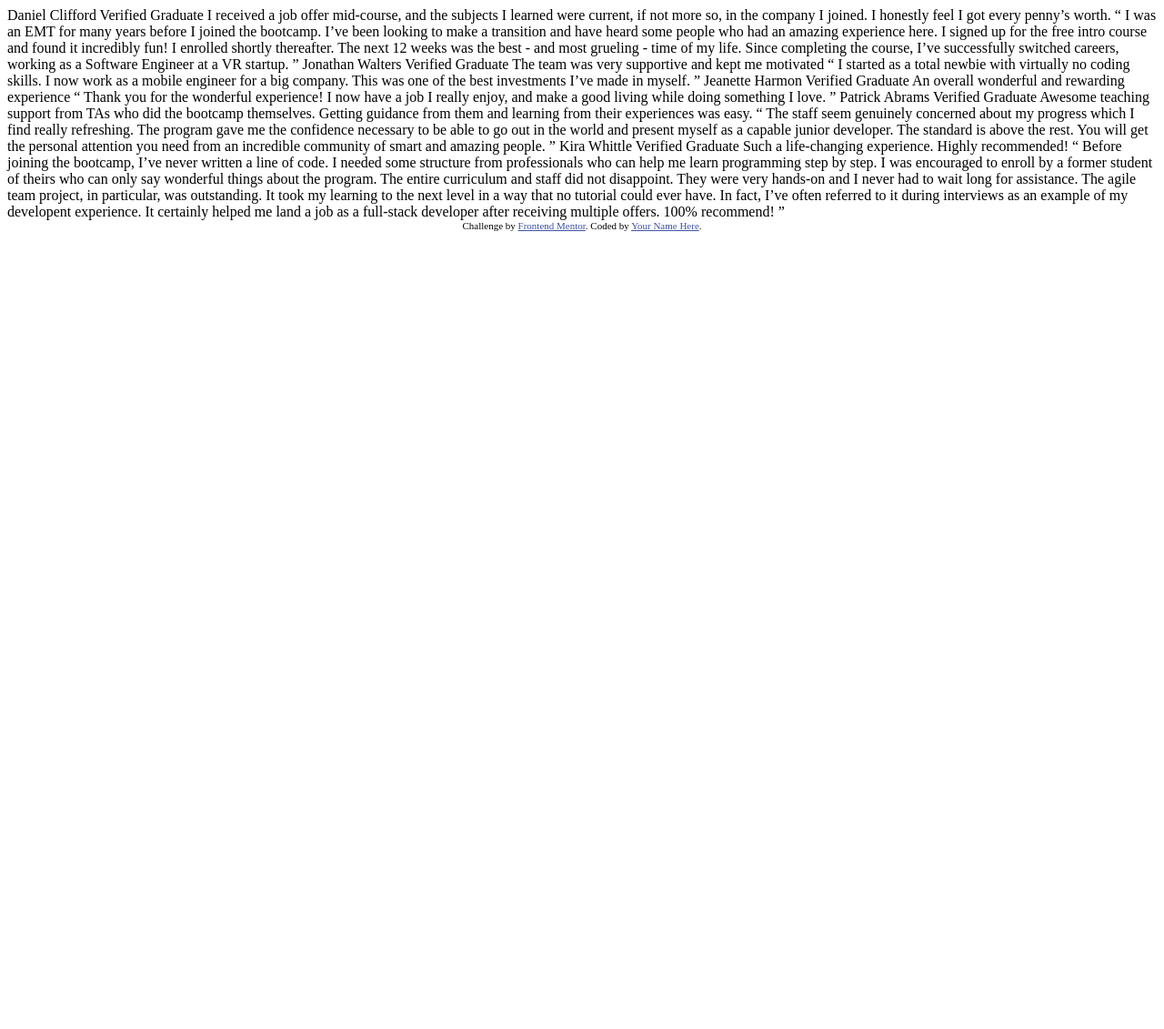
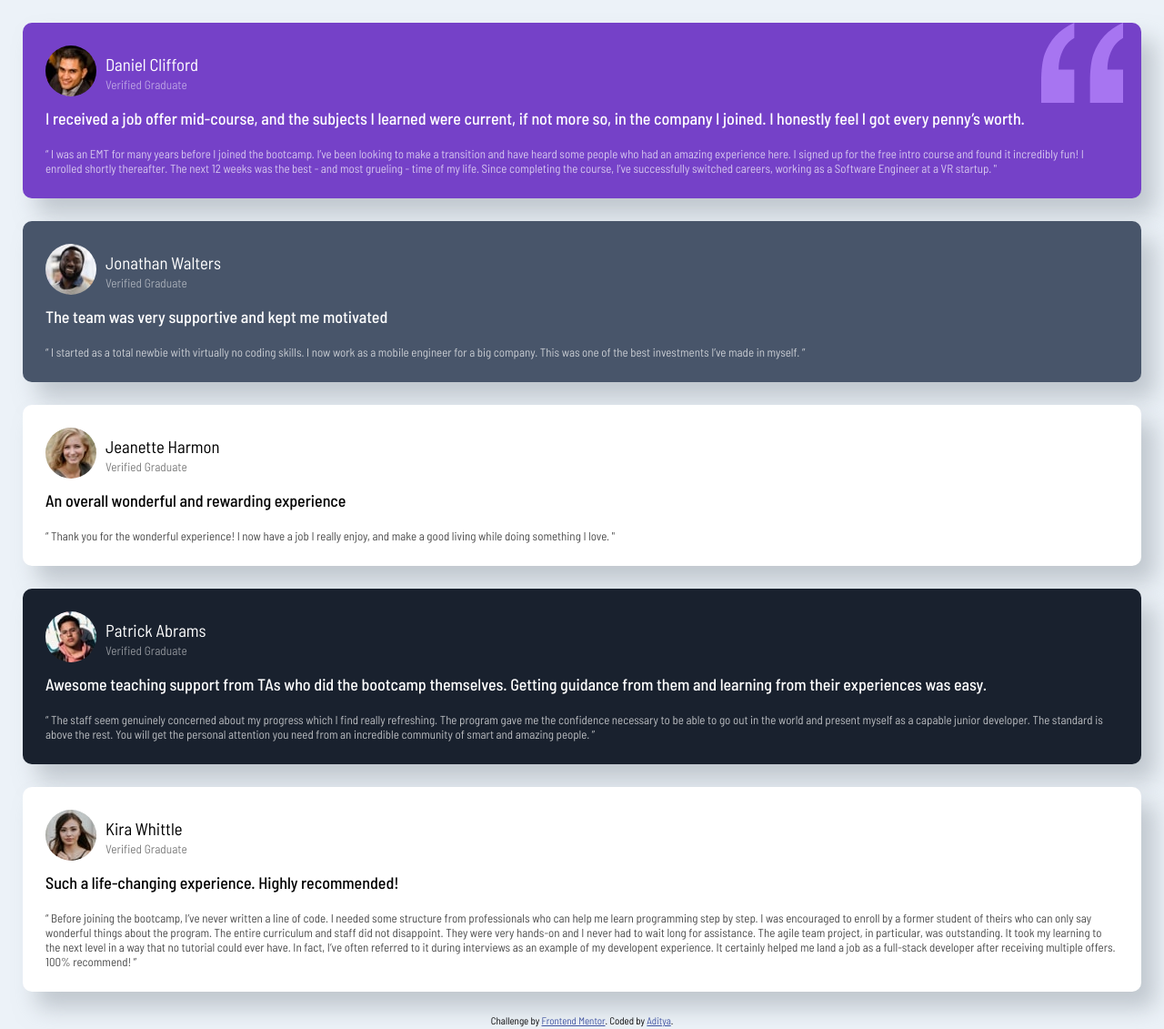
Before and after one commit to ad1tyabhatt/Frontend-Master, a plain HTML site: page Challenge-2/testimonials-grid-section-main/index.html in a window 1280 px wide. Shown: the whole page at 91% size. Before the commit the page ends 800 px from the top, so only its background shows below. Drawn offline with Linux system fonts and the light colour scheme.

Commit message:
completed

```diff
--- a/Challenge-2/testimonials-grid-section-main/index.html
+++ b/Challenge-2/testimonials-grid-section-main/index.html
@@ -1,76 +1,148 @@
 <!DOCTYPE html>
 <html lang="en">
   <head>
-  <meta charset="UTF-8">
-  <meta name="viewport" content="width=device-width, initial-scale=1.0"> <!-- displays site properly based on user's device -->
+    <meta charset="UTF-8" />
+    <meta name="viewport" content="width=device-width, initial-scale=1.0" />
+    <!-- displays site properly based on user's device -->
 
-  <link rel="icon" type="image/png" sizes="32x32" href="./images/favicon-32x32.png">
+    <link
+      rel="icon"
+      type="image/png"
+      sizes="32x32"
+      href="./images/favicon-32x32.png"
+    />
 
-  <title>Frontend Mentor | [Challenge Name Here]</title>
-
-  <!-- Feel free to remove these styles or customise in your own stylesheet 👍 -->
-  <style>
-    .attribution { font-size: 11px; text-align: center; }
-    .attribution a { color: hsl(228, 45%, 44%); }
-  </style>
+    <title>Frontend Mentor | Testimonials Grid Section</title>
+    <link rel="stylesheet" href="style.css" />
+    <style></style>
   </head>
   <body>
-  Daniel Clifford
-  Verified Graduate
+    <div class="container">
+      <div class="cards violet">
+        <img
+          class="quote-symbol"
+          src="./images/bg-pattern-quotation.svg"
+          alt="bg-pattern-quotation"
+        />
+        <div class="image">
+          <div>
+            <img src="./images/image-daniel.jpg" alt="image-daniel" />
+          </div>
+          <div>
+            <h3>Daniel Clifford</h3>
+            <small>Verified Graduate</small>
+          </div>
+        </div>
 
-  I received a job offer mid-course, and the subjects I learned were current, if not more so,
-  in the company I joined. I honestly feel I got every penny’s worth.
+        <h4>
+          I received a job offer mid-course, and the subjects I learned were
+          current, if not more so, in the company I joined. I honestly feel I
+          got every penny’s worth.
+        </h4>
+        <p>
+          “ I was an EMT for many years before I joined the bootcamp. I’ve been
+          looking to make a transition and have heard some people who had an
+          amazing experience here. I signed up for the free intro course and
+          found it incredibly fun! I enrolled shortly thereafter. The next 12
+          weeks was the best - and most grueling - time of my life. Since
+          completing the course, I’ve successfully switched careers, working as
+          a Software Engineer at a VR startup. "
+        </p>
+      </div>
+      <div class="cards greyish-blue">
+        <div class="image">
+          <div>
+            <img src="./images/image-jonathan.jpg" alt="image-daniel" />
+          </div>
+          <div>
+            <h3>Jonathan Walters</h3>
+            <small> Verified Graduate</small>
+          </div>
+        </div>
 
-  “ I was an EMT for many years before I joined the bootcamp. I’ve been looking to make a
-  transition and have heard some people who had an amazing experience here. I signed up
-  for the free intro course and found it incredibly fun! I enrolled shortly thereafter.
-  The next 12 weeks was the best - and most grueling - time of my life. Since completing
-  the course, I’ve successfully switched careers, working as a Software Engineer at a VR startup. ”
+        <h4>The team was very supportive and kept me motivated</h4>
+        <p>
+          “ I started as a total newbie with virtually no coding skills. I now
+          work as a mobile engineer for a big company. This was one of the best
+          investments I’ve made in myself. ”
+        </p>
+      </div>
+      <div class="cards white">
+        <div class="image">
+          <div>
+            <img src="./images/image-jeanette.jpg" alt="image-daniel" />
+          </div>
+          <div>
+            <h3>Jeanette Harmon</h3>
+            <small>Verified Graduate</small>
+          </div>
+        </div>
 
-  Jonathan Walters
-  Verified Graduate
+        <h4>An overall wonderful and rewarding experience</h4>
+        <p>
+          “ Thank you for the wonderful experience! I now have a job I really
+          enjoy, and make a good living while doing something I love. "
+        </p>
+      </div>
+      <div class="cards blackish-blue">
+        <div class="image">
+          <div>
+            <img src="./images/image-patrick.jpg" alt="image-daniel" />
+          </div>
+          <div>
+            <h3>Patrick Abrams</h3>
+            <small> Verified Graduate</small>
+          </div>
+        </div>
 
-  The team was very supportive and kept me motivated
+        <h4>
+          Awesome teaching support from TAs who did the bootcamp themselves.
+          Getting guidance from them and learning from their experiences was
+          easy.
+        </h4>
+        <p>
+          “ The staff seem genuinely concerned about my progress which I find
+          really refreshing. The program gave me the confidence necessary to be
+          able to go out in the world and present myself as a capable junior
+          developer. The standard is above the rest. You will get the personal
+          attention you need from an incredible community of smart and amazing
+          people. ”
+        </p>
+      </div>
 
-  “ I started as a total newbie with virtually no coding skills. I now work as a mobile engineer
-  for a big company. This was one of the best investments I’ve made in myself. ”
+      <div class="cards white grid-last">
+        <div class="image">
+          <div>
+            <img src="./images/image-kira.jpg" alt="image-daniel" />
+          </div>
+          <div>
+            <h3>Kira Whittle</h3>
+            <small> Verified Graduate</small>
+          </div>
+        </div>
 
-  Jeanette Harmon
-  Verified Graduate
-
-  An overall wonderful and rewarding experience
-
-  “ Thank you for the wonderful experience! I now have a job I really enjoy, and make a good living
-  while doing something I love. ”
-
-  Patrick Abrams
-  Verified Graduate
-
-  Awesome teaching support from TAs who did the bootcamp themselves. Getting guidance from them and
-  learning from their experiences was easy.
-
-  “ The staff seem genuinely concerned about my progress which I find really refreshing. The program
-  gave me the confidence necessary to be able to go out in the world and present myself as a capable
-  junior developer. The standard is above the rest. You will get the personal attention you need from
-  an incredible community of smart and amazing people. ”
-
-  Kira Whittle
-  Verified Graduate
-
-  Such a life-changing experience. Highly recommended!
-
-  “ Before joining the bootcamp, I’ve never written a line of code. I needed some structure from
-  professionals who can help me learn programming step by step. I was encouraged to enroll by a former
-  student of theirs who can only say wonderful things about the program. The entire curriculum and staff
-  did not disappoint. They were very hands-on and I never had to wait long for assistance. The agile team
-  project, in particular, was outstanding. It took my learning to the next level in a way that no tutorial
-  could ever have. In fact, I’ve often referred to it during interviews as an example of my developent
-  experience. It certainly helped me land a job as a full-stack developer after receiving multiple offers.
-  100% recommend! ”
-
+        <h4>Such a life-changing experience. Highly recommended!</h4>
+        <p>
+          “ Before joining the bootcamp, I’ve never written a line of code. I
+          needed some structure from professionals who can help me learn
+          programming step by step. I was encouraged to enroll by a former
+          student of theirs who can only say wonderful things about the program.
+          The entire curriculum and staff did not disappoint. They were very
+          hands-on and I never had to wait long for assistance. The agile team
+          project, in particular, was outstanding. It took my learning to the
+          next level in a way that no tutorial could ever have. In fact, I’ve
+          often referred to it during interviews as an example of my developent
+          experience. It certainly helped me land a job as a full-stack
+          developer after receiving multiple offers. 100% recommend! ”
+        </p>
+      </div>
       <div class="attribution">
-    Challenge by <a href="https://www.frontendmentor.io?ref=challenge" target="_blank">Frontend Mentor</a>.
-    Coded by <a href="#">Your Name Here</a>.
+        Challenge by
+        <a href="https://www.frontendmentor.io?ref=challenge" target="_blank"
+          >Frontend Mentor</a
+        >. Coded by
+        <a href="https://github.com/ad1tyabhatt/Frontend-Master">Aditya</a>.
+      </div>
     </div>
   </body>
 </html>
--- /dev/null
+++ b/Challenge-2/testimonials-grid-section-main/style.css
@@ -0,0 +1,113 @@
+@import url("https://fonts.googleapis.com/css2?family=Barlow+Semi+Condensed:ital,wght@0,100;0,200;0,300;0,400;0,500;0,600;0,700;0,800;0,900;1,100;1,200;1,300;1,400;1,500;1,600;1,700;1,800;1,900&display=swap");
+
+* {
+  margin: 0;
+  padding: 0;
+  box-sizing: border-box;
+}
+body{
+    background-color: hsl(210, 46%, 95%);
+}
+.container {
+  display: grid;
+  grid-template-columns: 1fr;
+  gap: 25px;
+  margin: 25px;
+  font-family: "Barlow Semi Condensed", sans-serif;
+}
+
+.cards {
+  padding: 25px;
+  border-radius: 10px;
+  color: white;
+  position: relative;
+  z-index: 1;
+  box-shadow: rgba(149, 157, 165, 0.5) 15px 18px 24px;
+}
+
+.container .violet {
+  background-color: hsl(263, 55%, 52%);
+}
+
+.container .greyish-blue {
+  background-color: hsl(217, 19%, 35%);
+}
+
+.container .blackish-blue {
+  background-color: hsl(219, 29%, 14%);
+  color: white;
+}
+
+.container .white {
+  background-color: white;
+  color: black;
+}
+
+.cards .quote-symbol {
+  position: absolute;
+  right: 20px;
+  top: 0px;
+  width: 90px;
+  z-index: 10;
+}
+
+.cards .image {
+  display: flex;
+  align-items: center;
+}
+
+small{
+    opacity: 0.5;
+}
+
+.cards p {
+  font-size: 13px;
+  opacity: 0.7;
+}
+.cards h3 {
+  z-index: 99;
+  font-weight: 400;
+}
+.cards h4 {
+    margin: 10px 0 20px 0;
+    font-weight: 500;
+  font-size: 18px;
+}
+
+.cards .image img {
+  border-radius: 50%;
+  margin-right: 10px;
+}
+
+@media (min-width: 375px) {
+  .container {
+    grid-template-columns: repeat(1, 1fr);
+  }
+}
+@media (min-width: 1440px) {
+  .container {
+    grid-template-columns: repeat(4, 1fr);
+    max-width: 1000px;
+    margin: 100px auto;
+  }
+  .violet {
+    grid-column: 1/3;
+  }
+  .greyish-blue {
+    grid-column: 3/4;
+  }
+  .grid-last {
+    grid-column: 4;
+    grid-row: 1/3;
+  }
+  .blackish-blue {
+    grid-column: 2/4;
+  }
+}
+.attribution {
+  font-size: 11px;
+  text-align: center;
+}
+.attribution a {
+  color: hsl(228, 45%, 44%);
+}
```
Also changed, not shown: Challenge-2/testimonials-grid-section-main/ss.png (added). Lines whose indentation alone changed are shown as unchanged.
